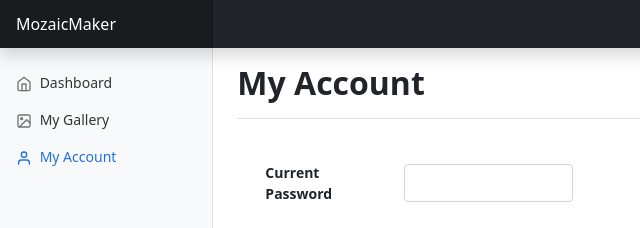
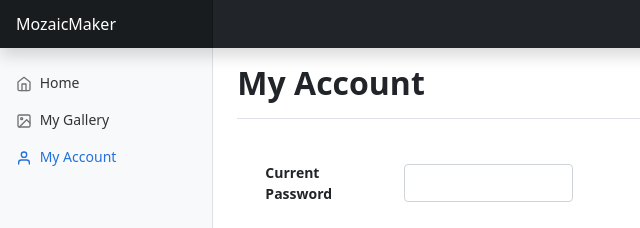
Before and after one commit to swoller22/MozaicMaker, a plain HTML site: page client/static/html/account.html in a window 1280 px wide. Shown: the top 228 px of the page, 0-640 px from the left. Drawn offline with nearby package versions, Linux system fonts and the light colour scheme; no server answers.

Commit message:
Fix home in navbar

```diff
--- a/client/static/html/account.html
+++ b/client/static/html/account.html
@@ -36,7 +36,7 @@
                         <li class="nav-item">
                             <a class="nav-link" href="../../index.html">
                                 <span data-feather="home"></span>
-                                Dashboard
+                                Home
                             </a>
                         </li>
                         <li class="nav-item">
```
Also changed, not shown: client/static/html/gallery.html (+1 -1 lines).
